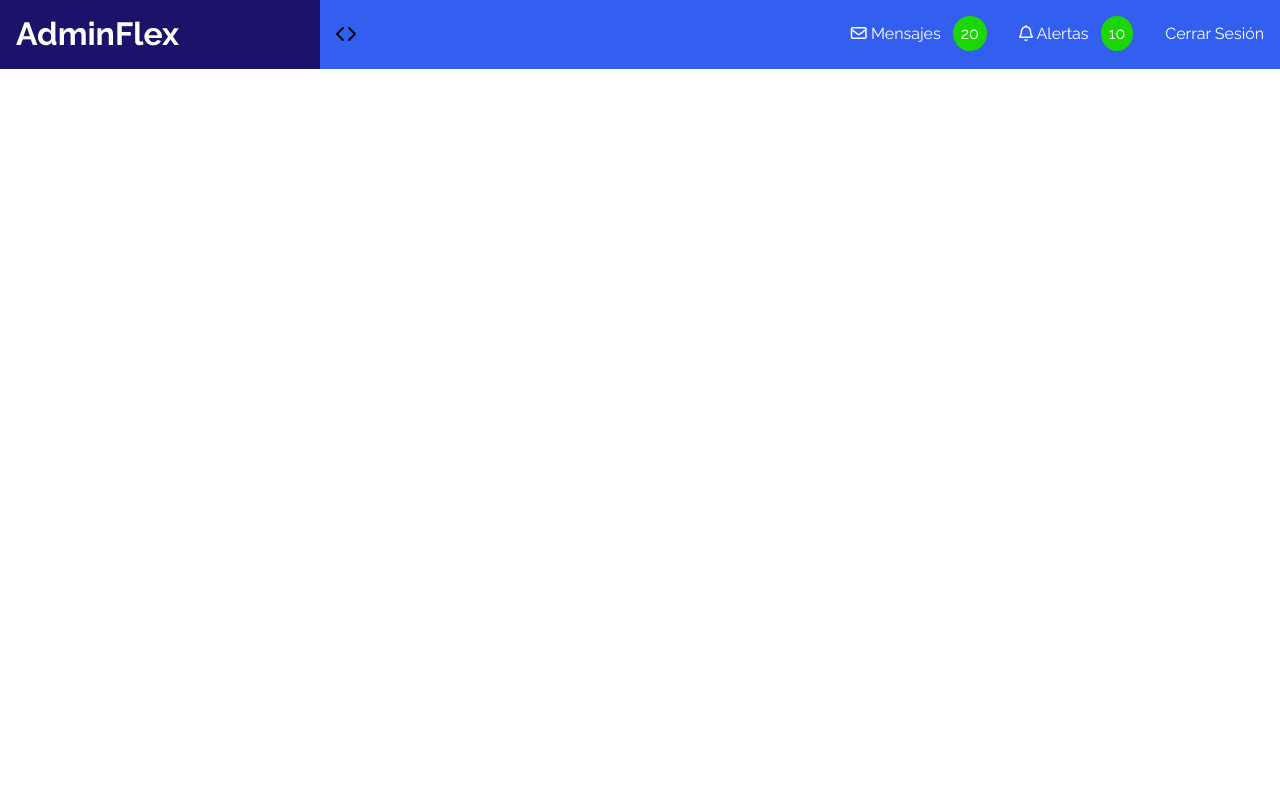
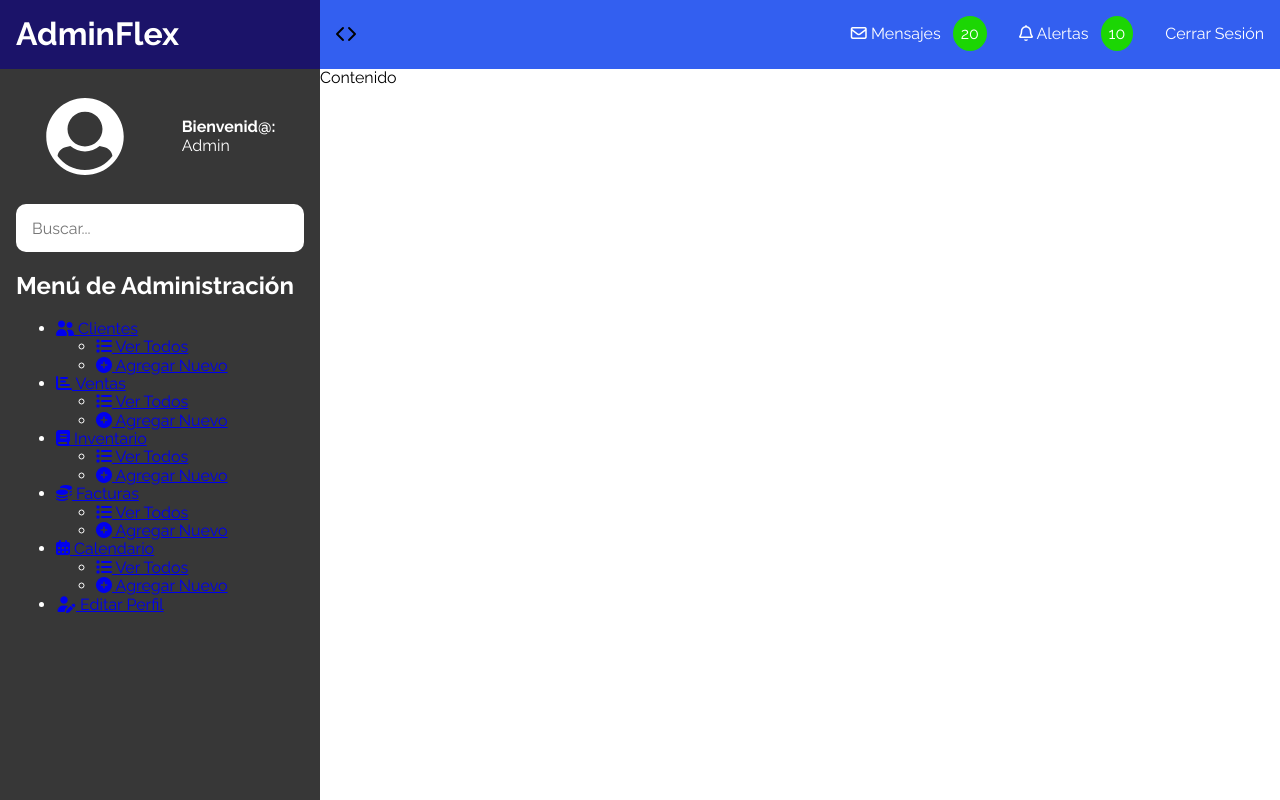
Before and after one commit to ojedam13/AdminFlex, a website: page index.html in a window 1280 px wide. Shown: the top 800 px of the page. Drawn offline with nearby package versions, Linux system fonts and the light colour scheme.

Commit message:
esilos al buscador

```diff
--- a/index.html
+++ b/index.html
@@ -67,8 +67,14 @@
                             <ul>
                                 <li>
                                     <a href="#">
-
+                                        <i class="fas fa-list"></i>
                                         Ver Todos
+                                    </a>
+                                </li>
+                                 <li>
+                                    <a href="#">
+                                       <i class="fas fa-plus-circle"></i>
+                                       Agregar Nuevo
                                     </a>
                                 </li>
                             </ul>
@@ -78,24 +84,80 @@
                                 <i class="fas fa-chart-bar"></i>
                                 Ventas
                             </a>
+                            <ul>
+                                <li>
+                                    <a href="#">
+                                        <i class="fas fa-list"></i>
+                                        Ver Todos
+                                    </a>
+                                </li>
+                                 <li>
+                                    <a href="#">
+                                       <i class="fas fa-plus-circle"></i>
+                                       Agregar Nuevo
+                                    </a>
+                                </li>
+                            </ul>
                         </li>
                         <li>
                             <a href="#">
                                 <i class="fas fa-book"></i>
                                 Inventario
                             </a>
+                            <ul>
+                                <li>
+                                    <a href="#">
+                                        <i class="fas fa-list"></i>
+                                        Ver Todos
+                                    </a>
+                                </li>
+                                 <li>
+                                    <a href="#">
+                                       <i class="fas fa-plus-circle"></i>
+                                       Agregar Nuevo
+                                    </a>
+                                </li>
+                            </ul>
                         </li>
                         <li>
                             <a href="#">
                                 <i class="fas fa-coins"></i>
                                 Facturas
                             </a>
+                            <ul>
+                                <li>
+                                    <a href="#">
+                                        <i class="fas fa-list"></i>
+                                        Ver Todos
+                                    </a>
+                                </li>
+                                 <li>
+                                    <a href="#">
+                                       <i class="fas fa-plus-circle"></i>
+                                       Agregar Nuevo
+                                    </a>
+                                </li>
+                            </ul>
                         </li>
                         <li>
                             <a href="#">
                                 <i class="fas fa-calendar-alt"></i>
                                 Calendario
                             </a>
+                            <ul>
+                                <li>
+                                    <a href="#">
+                                        <i class="fas fa-list"></i>
+                                        Ver Todos
+                                    </a>
+                                </li>
+                                 <li>
+                                    <a href="#">
+                                       <i class="fas fa-plus-circle"></i>
+                                       Agregar Nuevo
+                                    </a>
+                                </li>
+                            </ul>
                         </li>
                         <li>
                             <a href="#">
@@ -107,7 +169,7 @@
                 </div>
             </aside>
             <div class="contenido">
-
+                Contenido
             </div>
         </main>
     </div>
--- a/scss/_custom.scss
+++ b/scss/_custom.scss
@@ -101,6 +101,44 @@ img {
     }
 }
 
+
+.sidebar {
+    background-color: $grisOscuro;
+    flex: 0 0 20rem;
+    padding: 1rem;
+    color: $blanco;
+
+    .usuario {
+        display: flex;
+        align-items: center;
+        justify-content: space-around;
+        font-weight: bold;
+
+        img {
+            max-width: 5rem;
+        }
+
+        span {
+            font-weight: normal;
+            display: block;
+        }
+    }
+
+    .buscador{
+        margin-top: 1rem;
+        input[type="text"]{
+            width: 100%;
+            height: 3rem;
+            border: none;
+            border-radius: 10px;
+            padding-left: 1rem;
+        }
+    }
+}
+
+
 .contenedor-principal{
     flex: 1;
+    display: flex;
+
 }
--- a/scss/_variables.scss
+++ b/scss/_variables.scss
@@ -7,9 +7,12 @@ sans-serif;
 $principal : #335ff0;
 $secundario : #1b1369;
 $terciario: #1cd604;
+$alternativo: #ce6b00;
 $gris : #f2f2f2;
+$grisOscuro : #373737;
 $blanco : #fff;
 $negro : #000000;
+
 
 // Variables apra los tamaños de media queries
 
```
Also changed, not shown: css/app.css.
